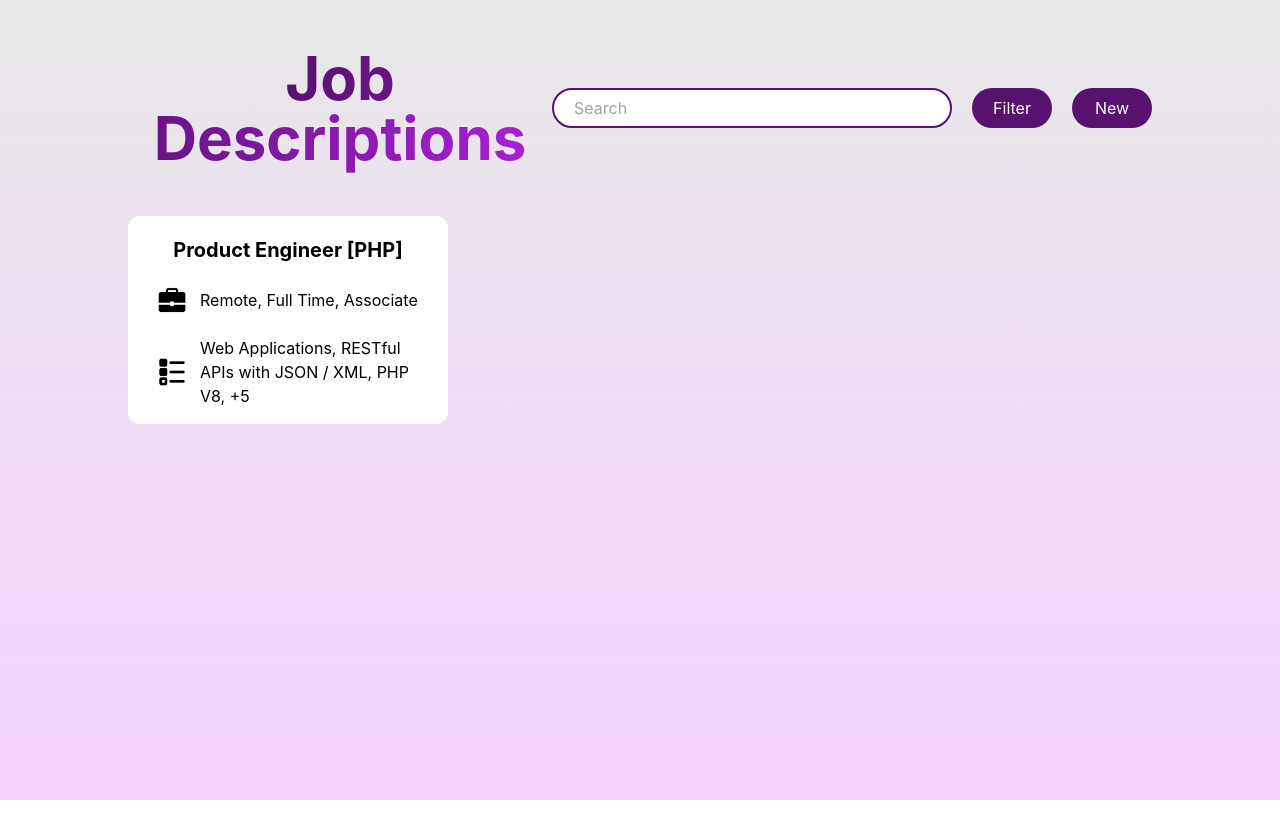
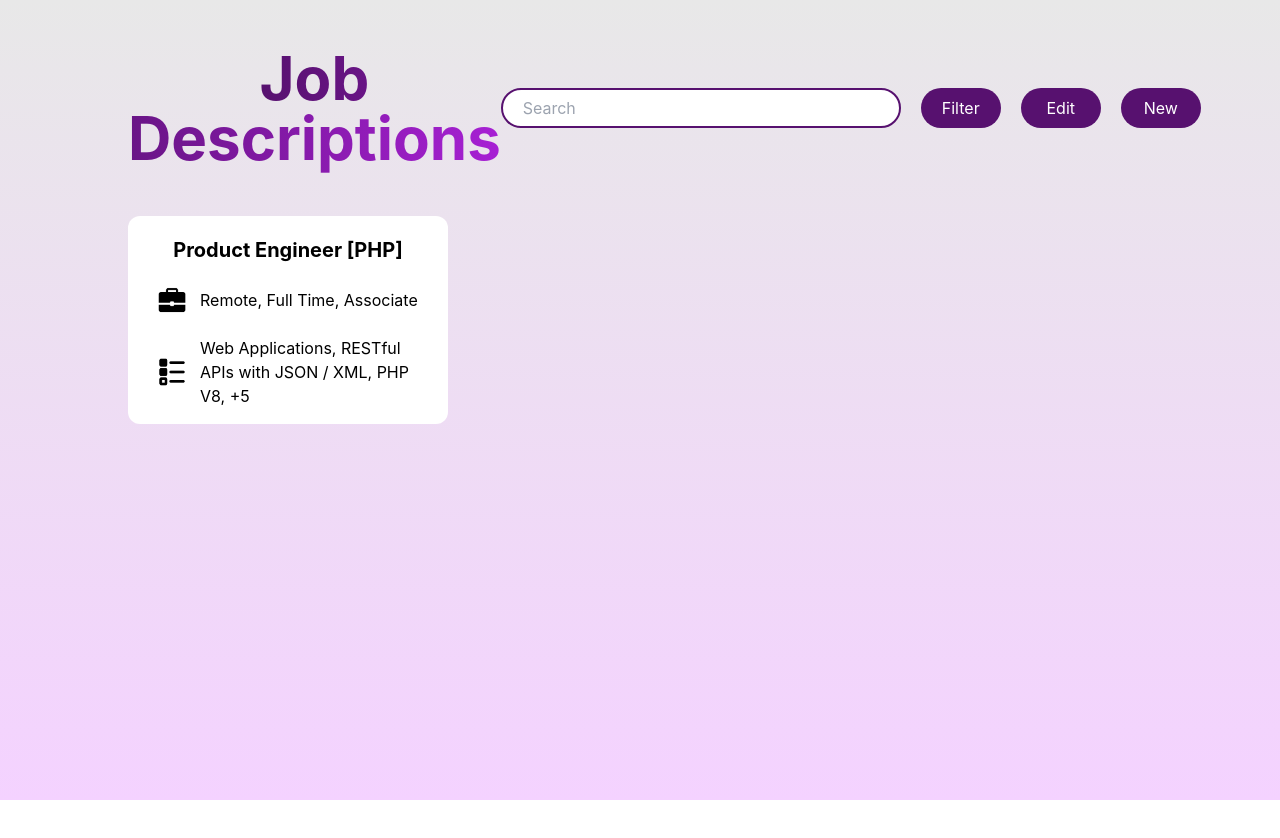
Before and after one commit to lwwilliam/mini-hackathon-we_have_an_imposter_amongst_us, a React (Create React App) app in the folder frontend/: page /jobDescriptions in a window 1280 px wide. Shown: the top 838 px of the page. Built offline with nearby package versions, Linux system fonts and the light colour scheme.

Commit message:
feat: made edit button

```diff
--- a/frontend/src/view/jobDescriptions/jobDescriptions.tsx
+++ b/frontend/src/view/jobDescriptions/jobDescriptions.tsx
@@ -390,11 +390,37 @@ const JobDescriptionCard: React.FC<JobDescriptionCardProps> = ({
 const JobDescriptions = () => {
   const [currentJobDesc, setCurrentJobDesc] = useState<Job>(emptyJob);
   const [modalState, setModalState] = useState(false);
+  const [isEditing, setIsEditing] = useState(false);
+
+  const editButtonRef = useRef<HTMLDivElement | null>(null);
+
+  useEffect(() => {
+
+    if (isEditing) {
+      editButtonRef.current!.style.backgroundColor = '#FF3737';
+      editButtonRef.current!.style.width = '7rem';
+    } else {
+      editButtonRef.current!.style.backgroundColor = '#57116F';
+      editButtonRef.current!.style.width = '5rem';
+    }
+
+  }, [isEditing])
 
   const openJobDescriptionModal: (job: Job) => void = (job) => {
     setCurrentJobDesc(job);
     setModalState(true);
   };
+
+  const handleJobDescriptionCardClick: (job: Job) => void = (job) => {
+
+    if (isEditing) {
+      console.log('Editing job description');
+      openJobDescriptionModal(job)
+    } else {
+      console.log('Open analysis page')
+    }
+  }
+
 
   return (
     <div
@@ -424,15 +450,25 @@ const JobDescriptions = () => {
               id="filter"
               className="flex flex-col ml-5 w-20 h-10 bg-[#57116F] rounded-full
             justify-center text-center text-white transition duration-150 ease-in-out
-            hover:-translate-y-2"
+            hover:-translate-y-2 cursor-pointer"
             >
               Filter
+            </div>
+            <div
+              id="edit"
+              ref={editButtonRef}
+              className="flex flex-col ml-5 w-20 h-10 bg-[#57116F] rounded-full
+            justify-center text-center text-white transition duration-150 ease-in-out
+            hover:-translate-y-2 cursor-pointer"
+            onClick={() => setIsEditing(!isEditing)}
+            >
+              {isEditing ? 'Stop Editing' : 'Edit'}
             </div>
             <div
               id="new"
               className="flex flex-col ml-5 w-20 h-10 bg-[#57116F] rounded-full
             justify-center text-center text-white transition duration-150 ease-in-out
-            hover:-translate-y-2"
+            hover:-translate-y-2 cursor-pointer"
             >
               New
             </div>
@@ -441,7 +477,7 @@ const JobDescriptions = () => {
         <div id="body-body" className="grid grid-rows-3 grid-cols-4 gap-5">
           <JobDescriptionCard
             job={testJob}
-            onClick={() => openJobDescriptionModal(testJob)}
+            onClick={() => handleJobDescriptionCardClick(testJob)}
           />
         </div>
       </div>
```
